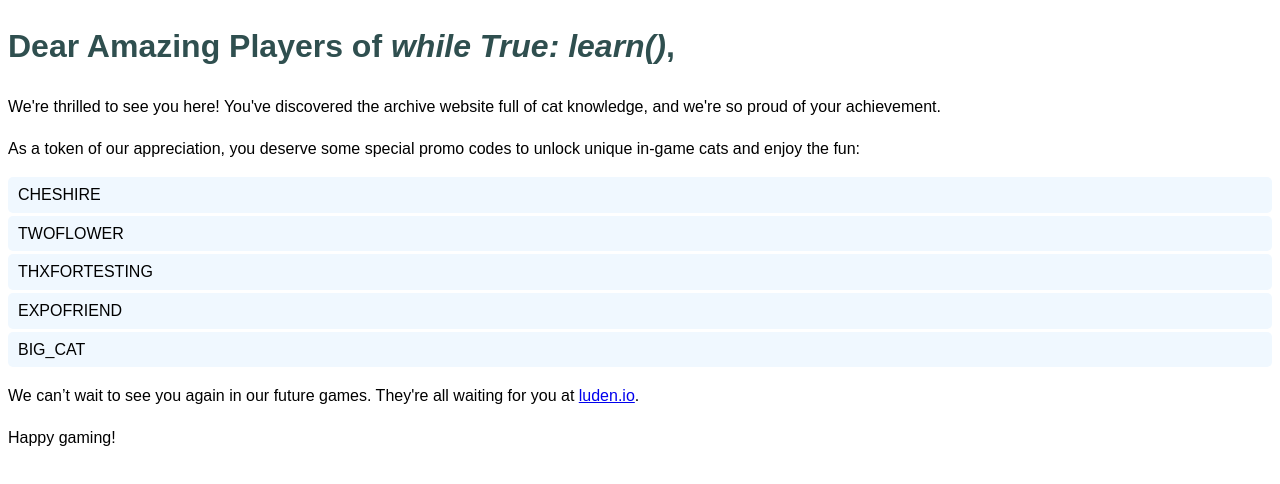
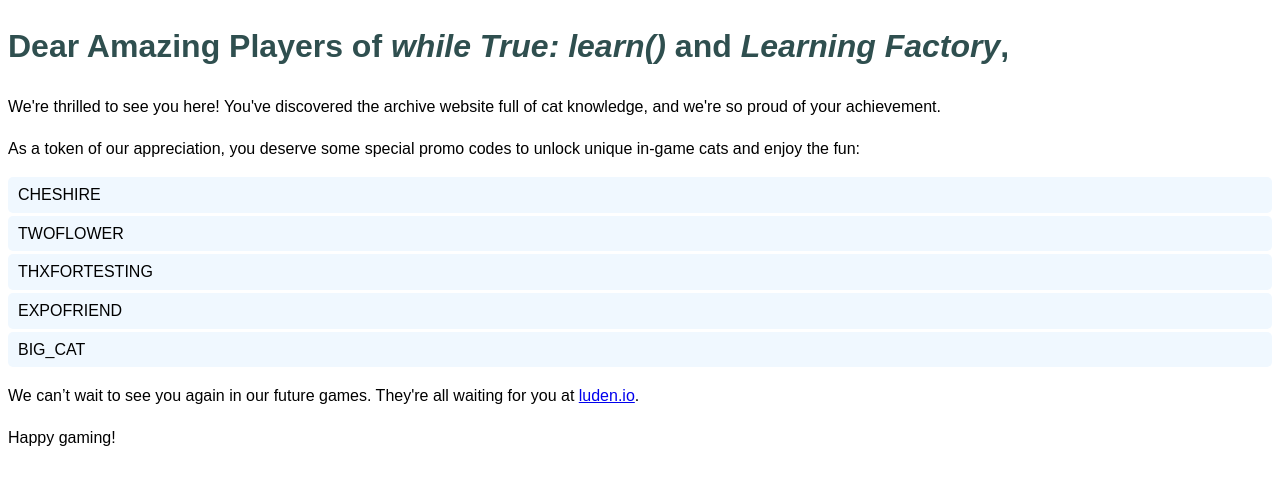
Before and after one commit to ludenio/catxiv, a plain HTML site: page index.html in a window 1280 px wide. Drawn offline with Linux system fonts and the light colour scheme.

Commit message:
Update index.html

```diff
--- a/index.html
+++ b/index.html
@@ -25,7 +25,7 @@
     </style>
 </head>
 <body>
-    <h1>Dear Amazing Players of <em>while True: learn()</em>,</h1>
+    <h1>Dear Amazing Players of <em>while True: learn()</em> and <em>Learning Factory</em>,</h1>
     <p>We're thrilled to see you here! You've discovered the archive website full of cat knowledge, and we're so proud of your achievement.</p>
     <p>As a token of our appreciation, you deserve some special promo codes to unlock unique in-game cats and enjoy the fun:</p>
     <ul>
```
